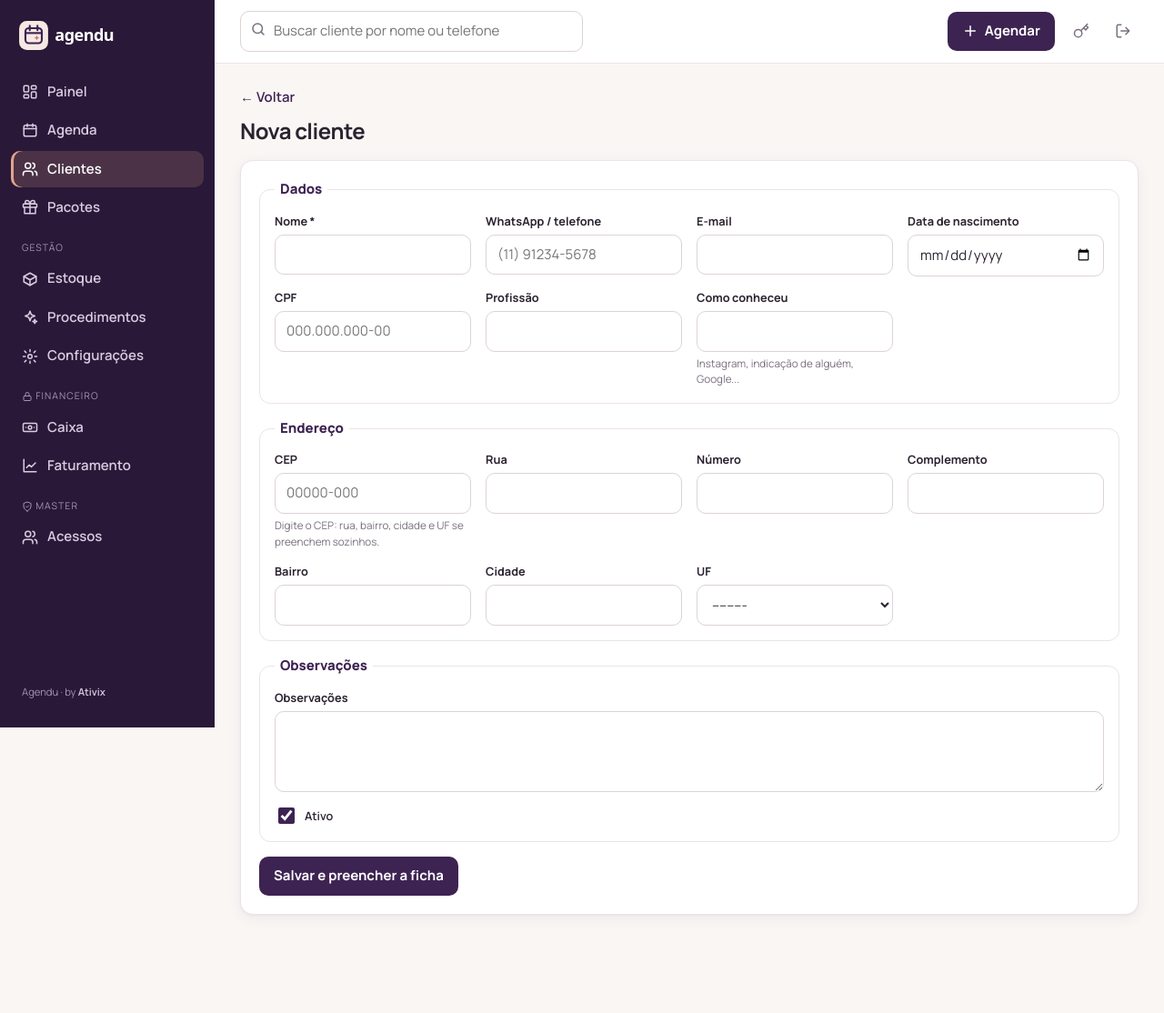
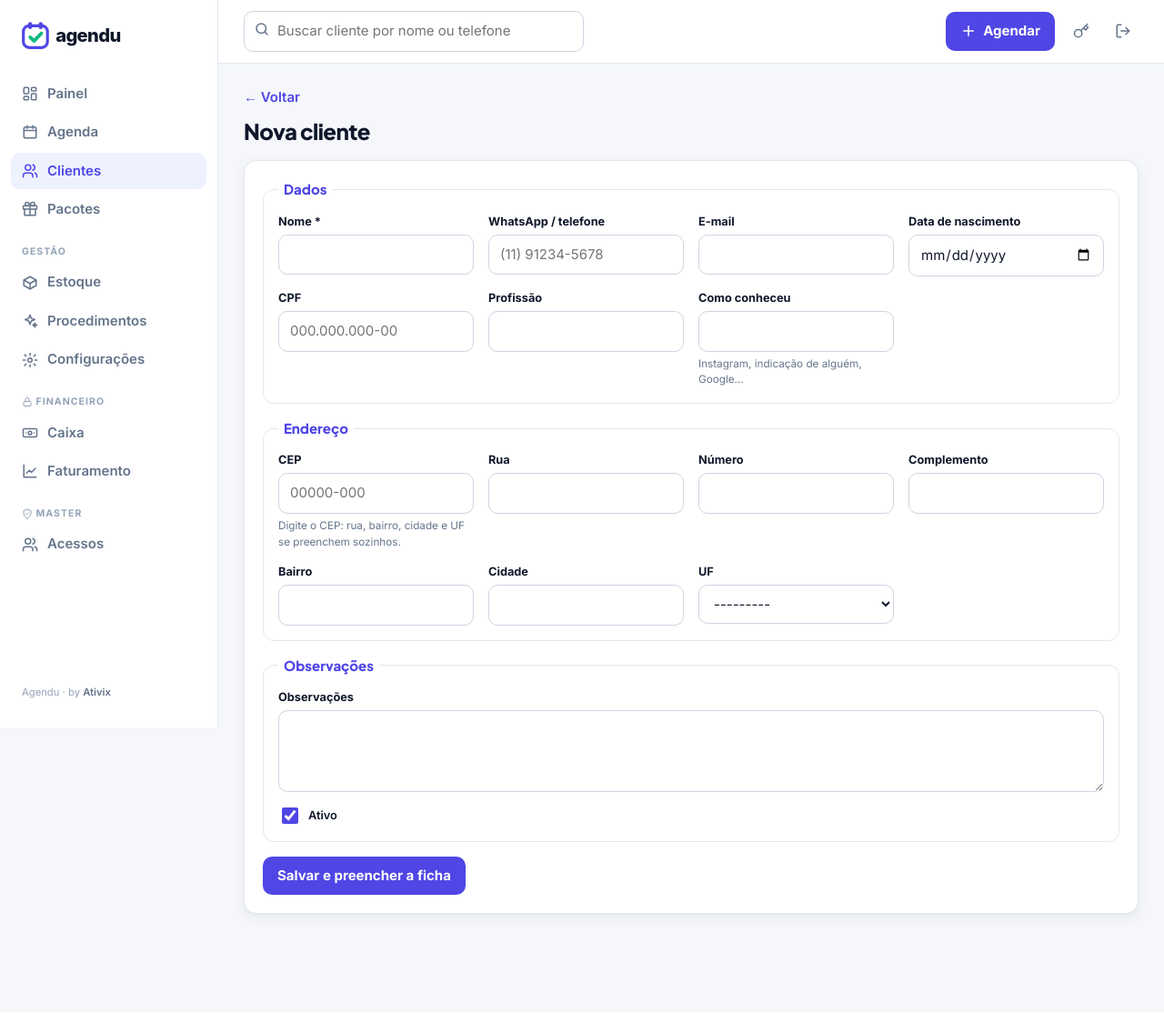
Before and after one commit to alanferreiradevx/agendu, a Django app: page /clientes/nova/ in a window 1280 px wide. Shown: the whole page at 91% size. After the commit the page ends 1016 px from the top, so only its background shows below. Run offline with Django 5.2, Linux system fonts and the light colour scheme; the visitor is signed in with stand-in values (Sample User, id 1); data comes from the database, SQL or seed files in the repository.

Commit message:
Identidade visual nova: índigo, verde, Inter e Plus Jakarta Sans
Logo do calendário com o check verde, menu lateral claro e slogan na tela de entrada.

Co-Authored-By: Claude Opus 5.5 <noreply@anthropic.com>

```diff
--- a/static/css/app.css
+++ b/static/css/app.css
@@ -1,26 +1,28 @@
-/* Agendu - identidade: berinjela (principal) + rosé (destaque). Verde/laranja/vermelho só para status. */
+/* Agendu - identidade: índigo #4F46E5 (principal) + verde #10B981 (secundária) + escuro #0F172A.
+   Fontes: Inter (texto) e Plus Jakarta Sans (títulos e números). Laranja/vermelho só para status. */
 :root {
-  --primaria: #3d2352;
-  --primaria-escura: #2a1838;
-  --primaria-clara: #f3ecf6;
-  --destaque: #e2a48c;
-  --destaque-escuro: #c9785f;
-  --fundo: #faf6f4;
+  --primaria: #4f46e5;
+  --primaria-escura: #3730a3;
+  --primaria-clara: #eef2ff;
+  --destaque: #10b981;
+  --destaque-escuro: #059669;
+  --escuro: #0f172a;
+  --fundo: #f5f7fb;
   --cartao: #ffffff;
-  --texto: #2b2230;
-  --texto-suave: #7a6f7f;
-  --borda: #ece3e6;
-  --ok: #2f8f5b;      --ok-fundo: #e7f5ec;
-  --alerta: #c27a12;  --alerta-fundo: #fdf3e2;
-  --erro: #c2413a;    --erro-fundo: #fbe9e8;
-  --sombra: 0 1px 2px rgba(61, 35, 82, .05), 0 4px 16px rgba(61, 35, 82, .06);
+  --texto: #0f172a;
+  --texto-suave: #64748b;
+  --borda: #e2e8f0;
+  --ok: #059669;      --ok-fundo: #ecfdf5;
+  --alerta: #d97706;  --alerta-fundo: #fffbeb;
+  --erro: #dc2626;    --erro-fundo: #fef2f2;
+  --sombra: 0 1px 2px rgba(15, 23, 42, .04), 0 4px 16px rgba(15, 23, 42, .06);
   --raio: 14px;
 }
 * { box-sizing: border-box; }
 html { font-size: 15px; }
 body {
   margin: 0; background: var(--fundo); color: var(--texto);
-  font-family: "Manrope", "Segoe UI", system-ui, sans-serif; line-height: 1.5;
+  font-family: "Inter", "Segoe UI", system-ui, sans-serif; line-height: 1.5;
 }
 a { color: var(--primaria); text-decoration: none; font-weight: 600; }
 a:hover { text-decoration: underline; }
@@ -35,20 +37,21 @@ small, .suave { color: var(--texto-suave); }
 /* ----- Layout ----- */
 .app { display: flex; min-height: 100vh; }
 .lateral {
-  width: 236px; flex: none; background: var(--primaria-escura); color: #e9dff0;
+  width: 240px; flex: none; background: #fff; color: var(--texto); border-right: 1px solid var(--borda);
   position: sticky; top: 0; height: 100vh; overflow-y: auto; display: flex; flex-direction: column; padding: 18px 12px;
 }
-.lateral-marca { display: block; padding: 4px 8px 18px; }
+.lateral-marca { display: block; padding: 4px 10px 20px; }
 .lateral-marca img { height: 34px; }
 .nav-item {
   display: flex; align-items: center; gap: 10px; padding: 9px 12px; border-radius: 10px;
-  color: #d9cce2; font-weight: 600; margin-bottom: 2px;
+  color: var(--texto-suave); font-weight: 600; margin-bottom: 2px;
 }
-.nav-item:hover { background: rgba(255,255,255,.07); color: #fff; text-decoration: none; }
-.nav-item.ativo { background: rgba(226,164,140,.18); color: #fff; box-shadow: inset 3px 0 0 var(--destaque); }
-.nav-secao { font-size: .7rem; text-transform: uppercase; letter-spacing: .1em; color: #a593b3; margin: 16px 12px 6px; }
-.lateral-rodape { margin-top: auto; font-size: .75rem; color: #a593b3; padding: 12px; }
-.lateral-rodape a { color: #d9cce2; }
+.nav-item:hover { background: #f1f5f9; color: var(--texto); text-decoration: none; }
+.nav-item.ativo { background: var(--primaria-clara); color: var(--primaria); }
+.nav-item.ativo .ico { color: var(--primaria); }
+.nav-secao { font-size: .7rem; text-transform: uppercase; letter-spacing: .1em; color: #94a3b8; margin: 18px 12px 6px; font-weight: 700; }
+.lateral-rodape { margin-top: auto; font-size: .75rem; color: #94a3b8; padding: 12px; }
+.lateral-rodape a { color: var(--texto-suave); }
 
 .corpo { flex: 1; min-width: 0; display: flex; flex-direction: column; }
 .topo {
@@ -165,10 +168,10 @@ tr.total td { font-weight: 800; border-top: 2px solid var(--borda); }
 /* ----- Formulários ----- */
 input[type=text], input[type=email], input[type=password], input[type=number], input[type=date], input[type=time],
 input[type=search], input[type=tel], select, textarea {
-  width: 100%; padding: 10px 12px; border: 1px solid #ddd2d8; border-radius: 10px; background: #fff; font: inherit;
+  width: 100%; padding: 10px 12px; border: 1px solid #cbd5e1; border-radius: 10px; background: #fff; font: inherit;
   color: var(--texto);
 }
-input:focus, select:focus, textarea:focus { outline: 0; border-color: var(--primaria); box-shadow: 0 0 0 3px rgba(61,35,82,.12); }
+input:focus, select:focus, textarea:focus { outline: 0; border-color: var(--primaria); box-shadow: 0 0 0 3px rgba(79, 70, 229,.12); }
 input[type=checkbox] { width: 18px; height: 18px; accent-color: var(--primaria); }
 fieldset { border: 1px solid var(--borda); border-radius: 12px; padding: 14px 16px 16px; margin: 0 0 16px; }
 legend { font-weight: 800; padding: 0 6px; color: var(--primaria); }
@@ -377,3 +380,15 @@ legend { font-weight: 800; padding: 0 6px; color: var(--primaria); }
   .cal-cabeca, .cal-corpo { grid-template-columns: 48px repeat(var(--n), minmax(0, 1fr)); }
   .cal-topo h1 { font-size: 1.2rem; }
 }
+
+
+/* ----- Identidade: títulos e números em Plus Jakarta Sans ----- */
+h1, h2, h3, .kpi .valor, .cal-cab strong, .faixa-dias strong, .doc-topo .doc-nome, legend {
+  font-family: "Plus Jakarta Sans", "Inter", "Segoe UI", sans-serif;
+}
+h1 { font-weight: 800; letter-spacing: -.025em; }
+.btn { font-family: "Inter", "Segoe UI", sans-serif; }
+.kpi.destaque { background: linear-gradient(135deg, var(--primaria), #6366f1); }
+.tela-login { background: radial-gradient(circle at 15% 10%, #6366f1, var(--primaria) 45%, var(--escuro) 120%); }
+.caixa-login .slogan { text-align: center; margin: -12px 0 22px; font-size: .72rem; font-weight: 700; letter-spacing: .16em; color: var(--primaria); }
+.rodape-login { color: #c7d2fe; }
--- a/templates/base.html
+++ b/templates/base.html
@@ -3,12 +3,12 @@
 <head>
   <meta charset="utf-8">
   <meta name="viewport" content="width=device-width, initial-scale=1, viewport-fit=cover">
-  <meta name="theme-color" content="#2a1838">
+  <meta name="theme-color" content="#4f46e5">
   <title>{% block titulo %}Agendu{% endblock %} · Agendu</title>
   <link rel="icon" type="image/svg+xml" href="{% static 'img/icone.svg' %}">
   <link rel="preconnect" href="https://fonts.googleapis.com">
   <link rel="preconnect" href="https://fonts.gstatic.com" crossorigin>
-  <link href="https://fonts.googleapis.com/css2?family=JetBrains+Mono:wght@400;600&family=Manrope:wght@400;500;600;700;800&display=swap" rel="stylesheet">
+  <link href="https://fonts.googleapis.com/css2?family=Inter:wght@400;500;600;700;800&family=JetBrains+Mono:wght@400;600&family=Plus+Jakarta+Sans:wght@600;700;800&display=swap" rel="stylesheet">
   <link rel="stylesheet" href="{% static_versao 'css/app.css' %}">
   <script src="{% static_versao 'js/app.js' %}" defer></script>
 </head>
@@ -18,7 +18,7 @@
 {% with rota=request.path %}
 <div class="app">
   <aside class="lateral" id="lateral">
-    <a class="lateral-marca" href="{% url 'painel' %}" aria-label="Agendu - início"><img src="{% static 'img/logo-branco.svg' %}" alt="Agendu"></a>
+    <a class="lateral-marca" href="{% url 'painel' %}" aria-label="Agendu - início"><img src="{% static 'img/logo.svg' %}" alt="Agendu"></a>
     <nav aria-label="Menu principal">
       <a class="nav-item{% if rota == '/' %} ativo{% endif %}" href="{% url 'painel' %}"><svg class="ico"><use href="#i-painel"/></svg>Painel</a>
       <a class="nav-item{% if rota == '/agenda/' or rota == '/agenda/novo/' or '/agenda/' in rota and '/procedimentos' not in rota and '/pacotes' not in rota %} ativo{% endif %}" href="{% url 'agenda:semana' %}"><svg class="ico"><use href="#i-agenda"/></svg>Agenda</a>
--- a/templates/registration/login.html
+++ b/templates/registration/login.html
@@ -5,6 +5,7 @@
   <div>
     <form method="post" class="caixa-login">{% csrf_token %}
       <img class="logo" src="{% static 'img/logo.svg' %}" alt="Agendu">
+      <p class="slogan">AGENDAR. ORGANIZAR. CRESCER.</p>
       {% for m in messages %}<div class="erros-gerais">{{ m }}</div>{% endfor %}
       {% if form.non_field_errors %}<div class="erros-gerais">{{ form.non_field_errors|join:" " }}</div>{% endif %}
       <div class="campo" style="margin-bottom:12px"><label for="id_username">E-mail</label>{{ form.username }}</div>
```
Also changed, not shown: other parts of static/css/app.css (+25 -25 lines), CLAUDE.md (+6 -3 lines), static/img/icone.svg, static/img/logo-branco.svg, static/img/logo.svg.
